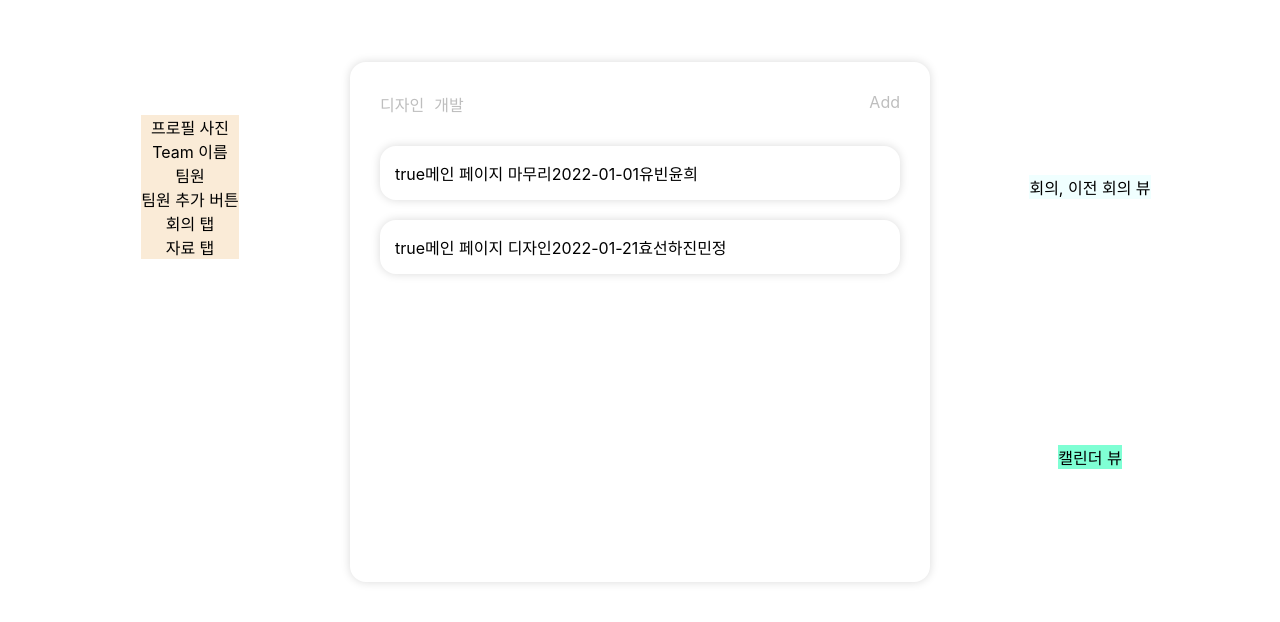
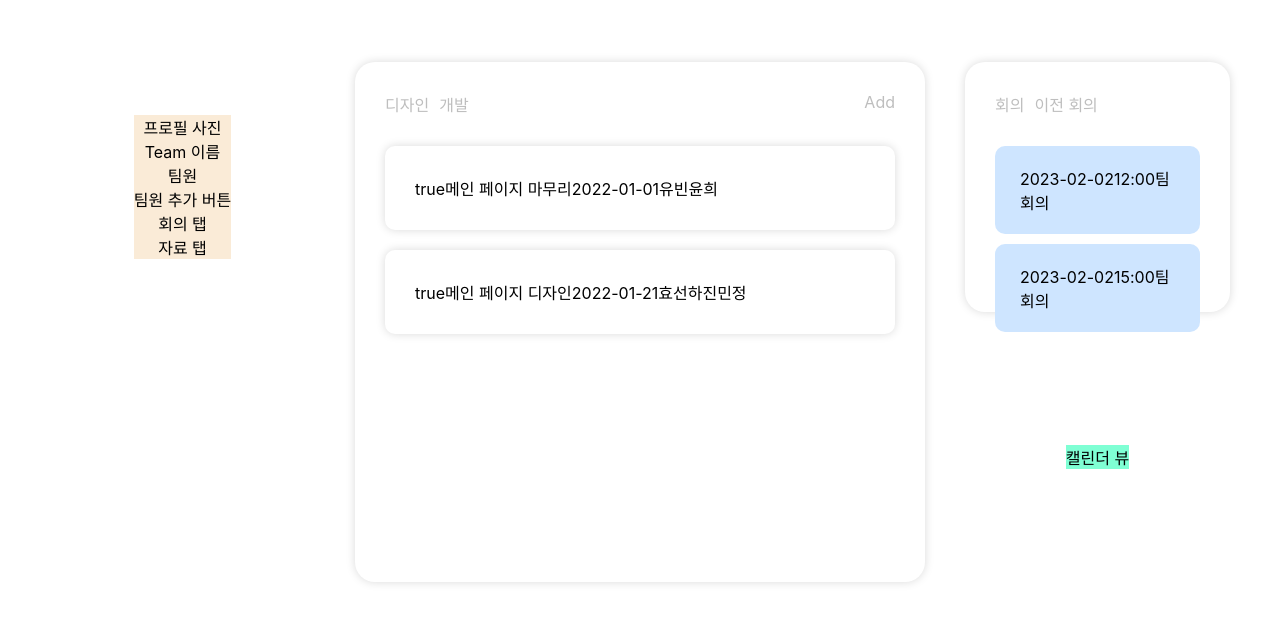
Before and after one commit to TeamStation/FrontEnd, a React (Create React App) app: page /teams in a window 1280 px wide. Shown: the part 258-880 px from the top of the page. Built offline with nearby package versions, Linux system fonts and the light colour scheme.

Commit message:
Feat: 팀 페이지 회의 뷰 구성

```diff
--- a/src/css/team-page.scss
+++ b/src/css/team-page.scss
@@ -10,7 +10,7 @@
     align-items: center;
     justify-items: center;
     row-gap: 20px;
-    column-gap: 20px;
+    column-gap: 40px;
 
     .side-bar {
         grid-area: side-nav;
@@ -28,25 +28,25 @@
         width: 100%;
         height: 100%;
         box-shadow: 0 0 10px 0 rgba(0, 0, 0, 0.15);
-        border-radius: 1rem;
+        border-radius: 20px;
         padding: 30px 30px;
 
         .goals-list-container .goals-item {
             box-sizing: border-box;
             box-shadow: 0 0 10px 0 rgba(0, 0, 0, 0.15);
-            border-radius: 1rem;
-            padding: 15px 15px;
+            border-radius: 10px;
+            padding: 30px 30px;
             margin-bottom: 20px;
             cursor: pointer;
         }
     }
 
-    .goals-category-container {
+    .goals-category-container, .meetings-category-container {
         display: flex;
         color: #BEBEBE;
         margin-bottom: 30px;
 
-        .goals-category {
+        .goals-category, .meetings-category {
             font-size: 16px;
             margin-right: 10px;
             cursor: pointer;
@@ -62,9 +62,25 @@
         }
     }
 
-    .meetings {
+    .meetings-container {
+        box-sizing: border-box;
         grid-area: meetings;
-        background-color: azure;
+        width: 100%;
+        height: 100%;
+        box-shadow: 0 0 10px 0 rgba(0, 0, 0, 0.15);
+        border-radius: 20px;
+        padding: 30px 30px;
+
+        .meetings-list-container {
+            .meeting-item {
+                box-sizing: border-box;
+                background-color: #CEE5FF;
+                border-radius: 10px;
+                padding: 20px 25px;
+                margin-bottom: 10px;
+                cursor: pointer;
+            }
+        }
     }
 
     .calendar {
--- /dev/null
+++ b/src/pages/TeamPage/MeetingItem.js
@@ -0,0 +1,13 @@
+import React from "react";
+
+const MeetingItem = ({ date, time, sort }) => {
+  return (
+    <div className="meeting-item">
+      {date}
+      {time}
+      {sort}
+    </div>
+  );
+};
+
+export default MeetingItem;
--- /dev/null
+++ b/src/pages/TeamPage/MeetingList.js
@@ -0,0 +1,22 @@
+import React from "react";
+import MeetingItem from "./MeetingItem";
+
+const MeetingList = ({ meetings }) => {
+  const meetingsList = meetings.filter(
+    (meeting) => meeting.date === "2023-02-02"
+  );
+  return (
+    <>
+      {meetingsList.map((meeting) => (
+        <MeetingItem
+          key={meeting.id}
+          date={meeting.date}
+          time={meeting.time}
+          sort={meeting.sort}
+        ></MeetingItem>
+      ))}
+    </>
+  );
+};
+
+export default MeetingList;
--- a/src/pages/TeamPage/Meetings.js
+++ b/src/pages/TeamPage/Meetings.js
@@ -1,7 +1,45 @@
 import React from "react";
+import MeetingList from "./MeetingList";
 
 const Meetings = () => {
-  return <div className="meetings">회의, 이전 회의 뷰</div>;
+  // API 써서 선택한 카테고리의 아이템들 불러오기
+  // 시간 기준으로 앞으로의 회의, 이전 회의 나눠서 보여주기
+  const meetings = [
+    {
+      id: 1,
+      date: "2023-02-02",
+      time: "12:00",
+      sort: "팀 회의",
+    },
+    {
+      id: 2,
+      date: "2023-02-02",
+      time: "15:00",
+      sort: "팀 회의",
+    },
+    {
+      id: 3,
+      date: "2023-03-02",
+      time: "14:00",
+      sort: "팀 회의",
+    },
+  ];
+
+  const onClick = () => {
+    console.log("회의 클릭");
+  };
+
+  return (
+    <div className="meetings-container">
+      <div className="meetings-category-container">
+        <div className="meetings-category">회의</div>
+        <div className="meetings-category">이전 회의</div>
+      </div>
+      <div className="meetings-list-container">
+        <MeetingList meetings={meetings} />
+      </div>
+    </div>
+  );
 };
 
 export default Meetings;
```
